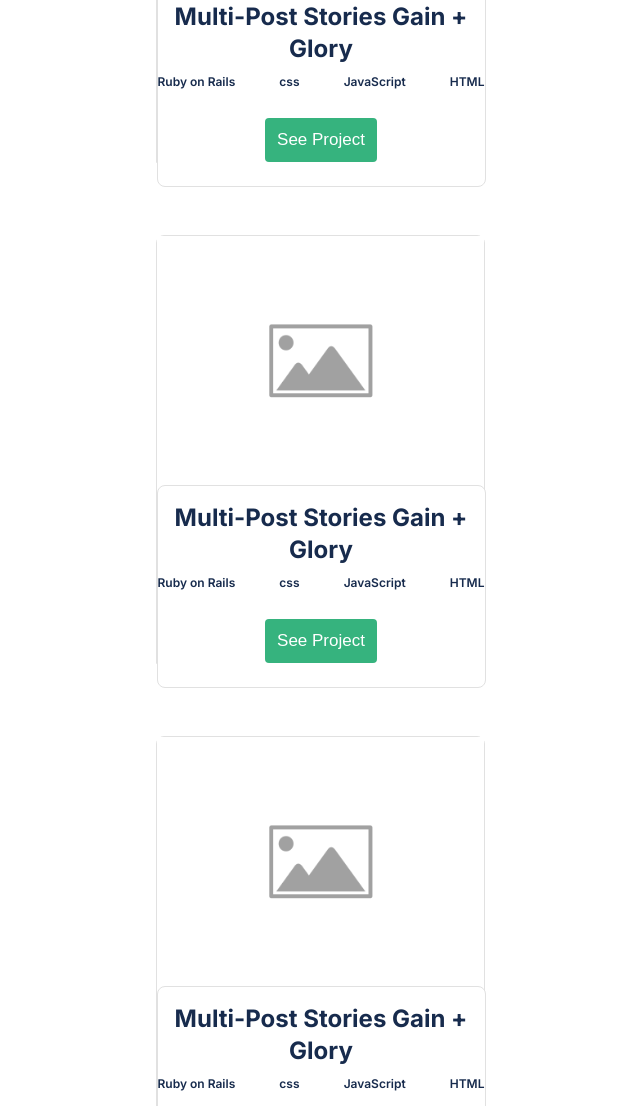
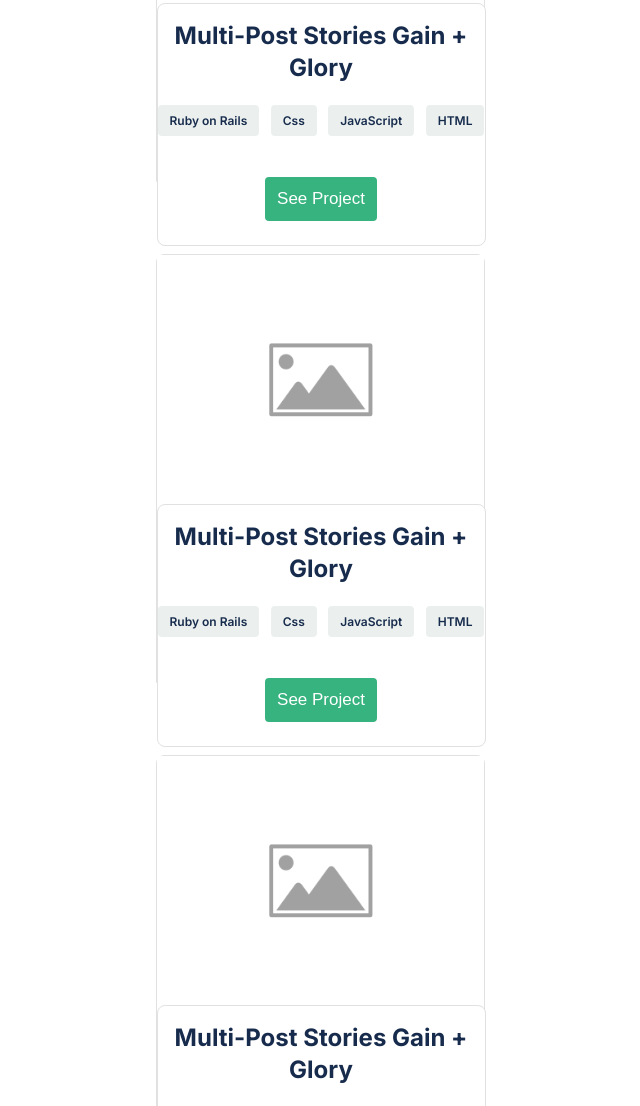
Before and after one commit to waiyankyaw961999/Microverse-portofolio, a website: page index.html in a window 1280 px wide. Shown: the part 1694-2800 px from the top of the page, without its empty margins (320-960 px from the left). Drawn offline with Linux system fonts and the light colour scheme.

Commit message:
Change to be more semantics

```diff
--- a/index.html
+++ b/index.html
@@ -32,12 +32,12 @@
 
     <section class="hero-section relative flex flex-col align-items-center">
       <div class="hero-container">
-        <header class="hero-content fw-700 leading-4 w-full text-center">
+        <div class="hero-content fw-700 leading-4 w-full text-center">
           <h1 class="text-dark hero-title">
             Hey there. I'm Alex. <br />
             <span class="text-primary">I'm a software developer</span>
           </h1>
-        </header>
+        </div>
         <p class="hero-desc mt-0 mb-2">
           I can help you build a I can help you build a product , feature or
           website Look through some of my work and experience! If you like what
@@ -85,10 +85,10 @@
     </section>
 
     <section class="work-section">
-      <header>
-        <h1 class="section-header text-center">My Recent Works</h1>
+      <div class="title">
+        <h2 class="section-header text-center">My Recent Works</h2>
         <span class="underline"></span>
-      </header>
+      </div>
 
       <div class="work-lists">
         <div class="box flex flex-col">
@@ -101,11 +101,69 @@
           </div>
           <div class="box-content fw-600">
             <h2 class="">Multi-Post Stories Gain + Glory</h2>
-            <div class="tags flex w-full justify-between">
-              <span>Ruby on Rails</span>
-              <span>css</span>
-              <span>JavaScript</span>
-              <span>HTML</span>
+            <div class="tags">
+              <ul class="flex w-full justify-between">
+                <li>Ruby on Rails</li>
+                <li>Css</li>
+                <li>JavaScript</li>
+                <li>HTML</li>
+              </ul>
+            </div>
+            <div class="flex justify-center">
+              <button
+                class="text-center btn text-white"
+                type="button"
+              >
+                See Project
+              </button>
+            </div>
+          </div>
+        </div>
+        <div class="box flex flex-col">
+          <div class="box-img">
+            <img
+              class="w-full h-full"
+              src="./assets/images/img-placeholder.png"
+              alt="imgPlaceholder"
+            />
+          </div>
+          <div class="box-content fw-600">
+            <h2 class="">Multi-Post Stories Gain + Glory</h2>
+            <div class="tags">
+              <ul class="flex w-full justify-between">
+                <li>Ruby on Rails</li>
+                <li>Css</li>
+                <li>JavaScript</li>
+                <li>HTML</li>
+              </ul>
+            </div>
+            <div class="flex justify-center">
+              <button
+                class="text-center btn text-white"
+                type="button"
+              >
+                See Project
+              </button>
+            </div>
+          </div>
+        </div>
+        <div class="box flex flex-col">
+          <div class="box-img">
+            <img
+              class="w-full h-full"
+              src="./assets/images/img-placeholder.png"
+              alt="imgPlaceholder"
+            />
+          </div>
+          <div class="box-content fw-600">
+            <h2 class="">Multi-Post Stories Gain + Glory</h2>
+            <div class="tags">
+              <ul class="flex w-full justify-between">
+                <li>Ruby on Rails</li>
+                <li>Css</li>
+                <li>JavaScript</li>
+                <li>HTML</li>
+              </ul>
             </div>
             <div class="flex justify-center">
               <button
@@ -128,10 +186,12 @@
           <div class="box-content fw-600">
             <h2 class="">Multi-Post Stories Gain + Glory</h2>
             <div class="tags flex w-full justify-between">
-              <span>Ruby on Rails</span>
-              <span>css</span>
-              <span>JavaScript</span>
-              <span>HTML</span>
+              <ul class="flex w-full justify-between">
+                <li>Ruby on Rails</li>
+                <li>Css</li>
+                <li>JavaScript</li>
+                <li>HTML</li>
+              </ul>
             </div>
             <div class="flex justify-center">
               <button
@@ -153,11 +213,13 @@
           </div>
           <div class="box-content fw-600">
             <h2 class="">Multi-Post Stories Gain + Glory</h2>
-            <div class="tags flex w-full justify-between">
-              <span>Ruby on Rails</span>
-              <span>css</span>
-              <span>JavaScript</span>
-              <span>HTML</span>
+            <div class="tags">
+              <ul class="flex w-full justify-between">
+                <li>Ruby on Rails</li>
+                <li>Css</li>
+                <li>JavaScript</li>
+                <li>HTML</li>
+              </ul>
             </div>
             <div class="flex justify-center">
               <button
@@ -179,11 +241,13 @@
           </div>
           <div class="box-content fw-600">
             <h2 class="">Multi-Post Stories Gain + Glory</h2>
-            <div class="tags flex w-full justify-between">
-              <span>Ruby on Rails</span>
-              <span>css</span>
-              <span>JavaScript</span>
-              <span>HTML</span>
+            <div class="tags">
+              <ul class="flex w-full justify-between">
+                <li>Ruby on Rails</li>
+                <li>Css</li>
+                <li>JavaScript</li>
+                <li>HTML</li>
+              </ul>
             </div>
             <div class="flex justify-center">
               <button
@@ -205,63 +269,14 @@
           </div>
           <div class="box-content fw-600">
             <h2 class="">Multi-Post Stories Gain + Glory</h2>
-            <div class="tags flex w-full justify-between">
-              <span>Ruby on Rails</span>
-              <span>css</span>
-              <span>JavaScript</span>
-              <span>HTML</span>
-            </div>
-            <div class="flex justify-center">
-              <button
-                class="text-center btn text-white"
-                type="button"
-              >
-                See Project
-              </button>
-            </div>
-          </div>
-        </div>
-        <div class="box flex flex-col">
-          <div class="box-img">
-            <img
-              class="w-full h-full"
-              src="./assets/images/img-placeholder.png"
-              alt="imgPlaceholder"
-            />
-          </div>
-          <div class="box-content fw-600">
-            <h2 class="">Multi-Post Stories Gain + Glory</h2>
-            <div class="tags flex w-full justify-between">
-              <span>Ruby on Rails</span>
-              <span>css</span>
-              <span>JavaScript</span>
-              <span>HTML</span>
-            </div>
-            <div class="flex justify-center">
-              <button
-                class="text-center btn text-white"
-                type="button"
-              >
-                See Project
-              </button>
-            </div>
-          </div>
-        </div>
-        <div class="box flex flex-col">
-          <div class="box-img">
-            <img
-              class="w-full h-full"
-              src="./assets/images/img-placeholder.png"
-              alt="imgPlaceholder"
-            />
-          </div>
-          <div class="box-content fw-600">
-            <h2 class="">Multi-Post Stories Gain + Glory</h2>
-            <div class="tags flex w-full justify-between">
-              <span>Ruby on Rails</span>
-              <span>css</span>
-              <span>JavaScript</span>
-              <span>HTML</span>
+            <div class="tags">
+              <ul class="flex w-full justify-between">
+                <li>Ruby on Rails</li>
+                <li>Css</li>
+                <li>JavaScript</li>
+                <li>HTML</li>
+              </ul>
+
             </div>
             <div class="flex justify-center">
               <button
@@ -279,9 +294,9 @@
     <section class="about-section relative flex flex-col align-items-center">
       <div class="about-bg"></div>
       <div class="about-container">
-        <header class="about-content fw-700 leading-4 w-full text-center mb-2">
-          <h1 class="text-dark about-title">About Me</h1>
-        </header>
+        <div class="about-content fw-700 leading-4 w-full text-center mb-2">
+          <h2 class="text-dark about-title">About Me</h2>
+        </div>
         <p class="about-desc mt-0 mb-2">
           I can help you build a I can help you build a product , feature or
           website Look through some of my work and experience! If you like what
@@ -337,16 +352,5 @@
         </div>
       </div>
     </section>
-
-    <!-- <section class="contact-section">
-      <div>
-        <p>
-
-        </p>
-        <div>
-
-        </div>
-      </div>
-    </section> -->
   </body>
 </html>
```
